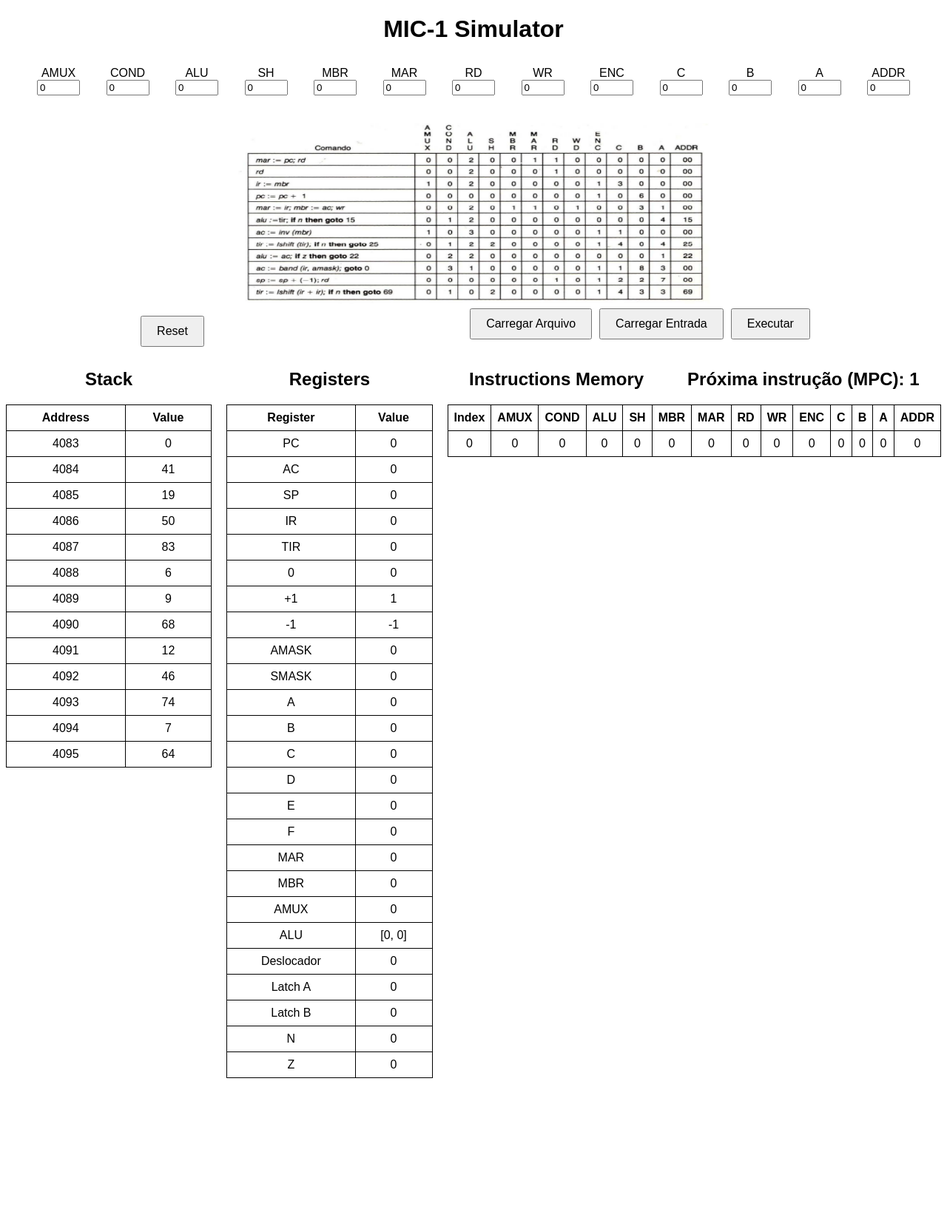
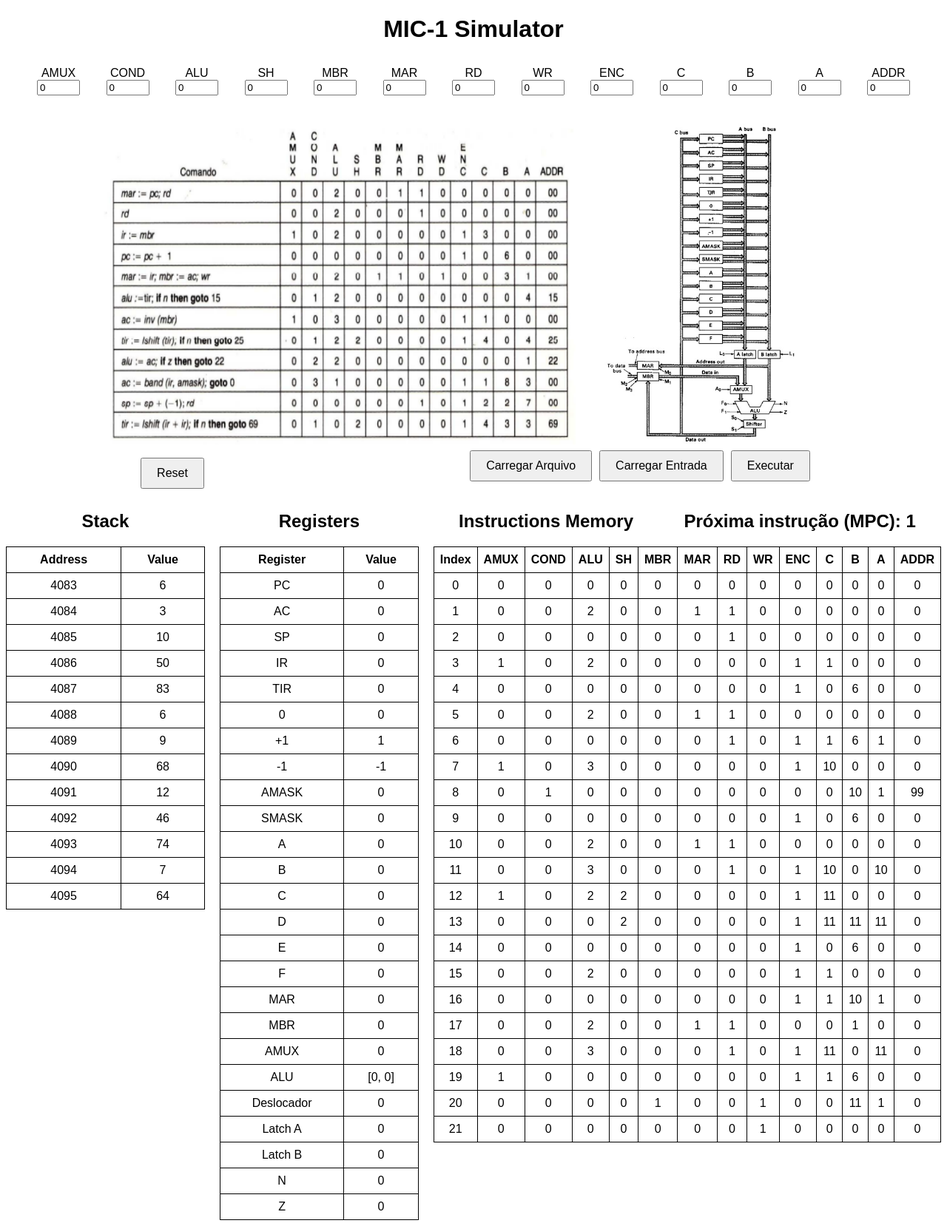
Before and after one commit to GabrielGomes191/mic1, a Flask app: page / in a window 1280 px wide. Shown: the whole page at 74% size. Before the commit the page ends 1458 px from the top, so only its background shows below. Run offline with Flask 2, Linux system fonts and the light colour scheme.

Commit message:
tabela da arquitetura mic 1 adicionada

```diff
--- a/processor.py
+++ b/processor.py
@@ -36,7 +36,7 @@
         }
         self.memory = [0] * 10
         self.instruction_pointer = 0
-        self.instructions = {
+        self.instructions = { # input da microinstrução
             'AMUX': 0,
             'COND': 0,
             'ALU': 0,
@@ -51,8 +51,8 @@
             'A': 0,
             'ADDR': 0,
         }
-        self.memoria_instructions = [self.instructions.copy()]
-        self.x = [randint(0,99) for i in range(0, 12)]
+        self.memoria_instructions = [self.instructions.copy()] #mir
+        self.x = [randint(0,99) for i in range(0, 12)] #stack
 
         self.memory[1:11] = self.x
 
--- a/templates/index.html
+++ b/templates/index.html
@@ -63,7 +63,10 @@
     </div>
     <br>
     <center>
-        <img src="static/tabela.png" style="height: 20vw; width: 50vw;">
+        <div style="display: flex; justify-content: space-around;"></div>
+            <img src="static/tabela.png" style="height: 35vw; width: 50vw;">
+            <img src="static/mic1.jpeg" style="height: 35vw">
+        </div>
     </center>
     <div style="display: flex; justify-content: space-around;">
         <button id="reset-button" style="margin:10px;">Reset</button>
```
Also changed, not shown: static/mic1.jpeg (added).
